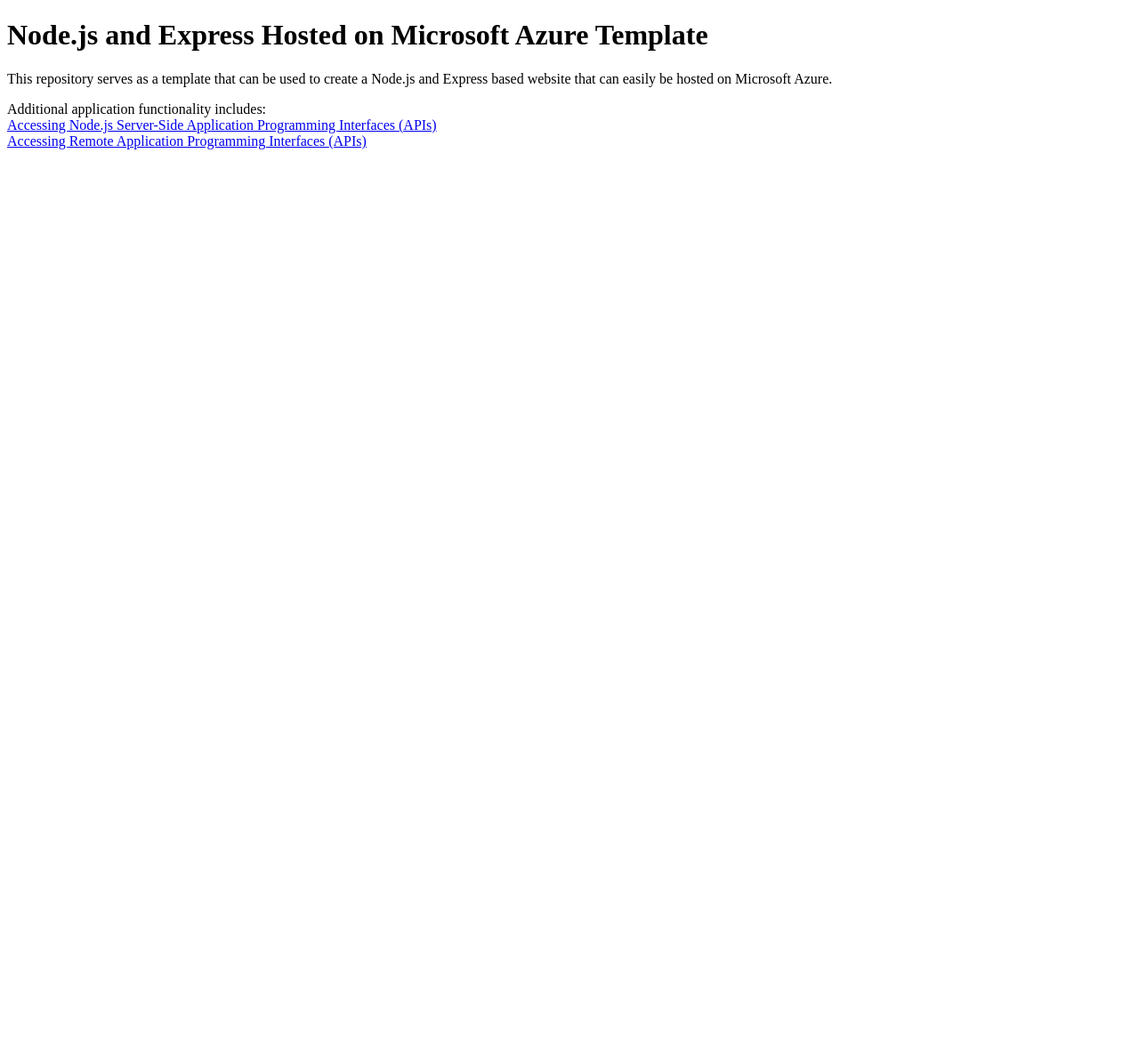
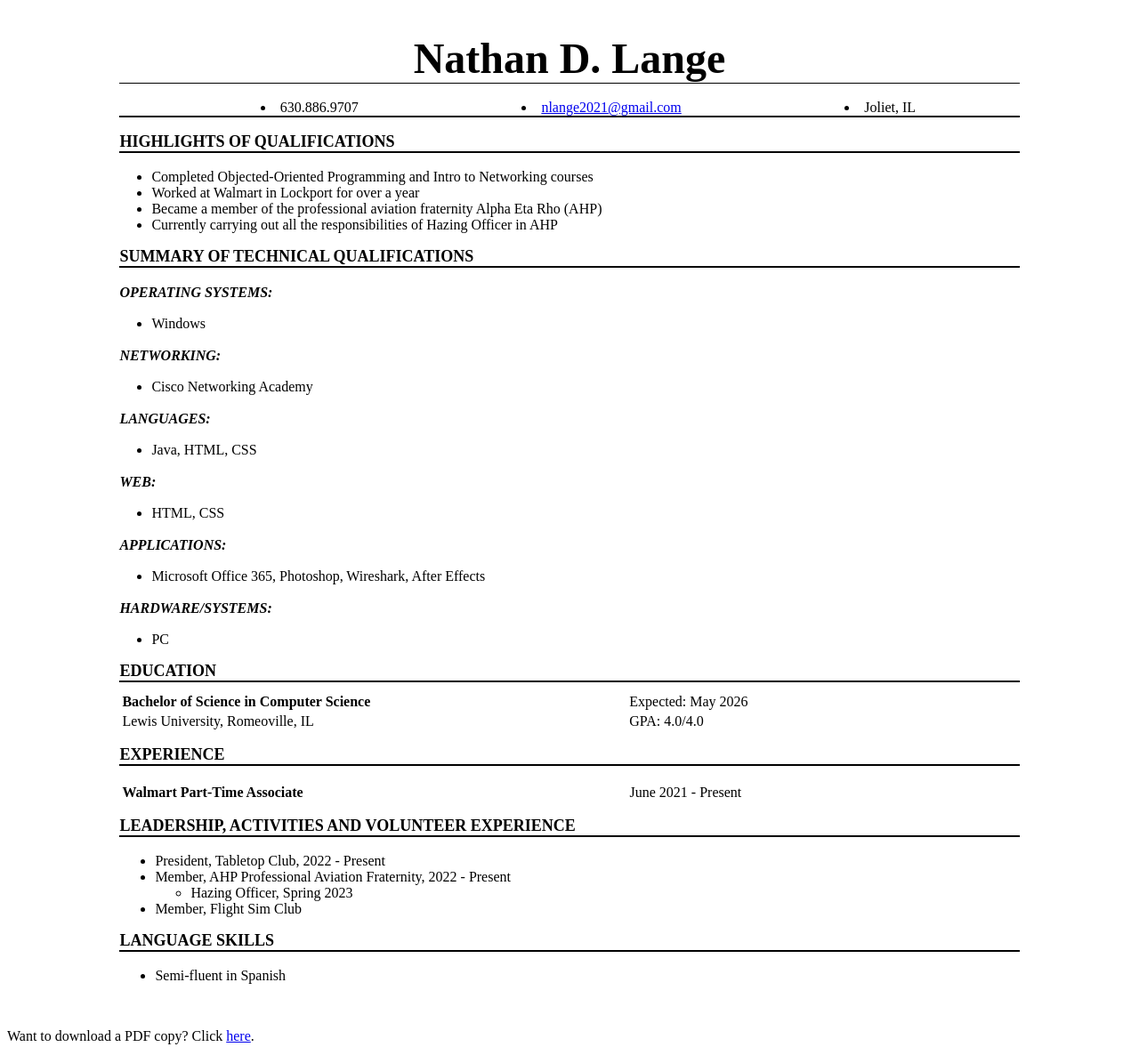
Before and after one commit to nathanLanger/lange-nathan-web-resume, a website: page static/index.html in a window 1280 px wide. Shown: the whole page at 89% size. Before the commit the page ends 800 px from the top, so only its background shows below. Drawn offline with Linux system fonts and the light colour scheme.

Commit message:
Update to index.html, index.css, and images folder.

```diff
--- a/package.json
+++ b/package.json
@@ -9,6 +9,6 @@
         "start": "node index.js"
     },
     "dependencies": {
-        "express": "^4.17.3"
+        "express": "^4.18.2"
     }
 }
--- /dev/null
+++ b/static/index.css
@@ -0,0 +1,60 @@
+* {
+    font-family:'Times New Roman', Times, serif;
+    font-size: 16px;
+}
+body {
+    background-color:white;
+}
+.title {
+    font-size: 48px;
+    color:black;
+    text-align:center;
+    margin-top: 1cm;
+    margin-bottom: 0px;
+}
+.title_hr {
+    margin-top: 0px;
+    border-top: 1px solid black;
+}
+hr {
+    width: 80%;
+    height: 2px;
+    border: 0px;
+    border-top: 2px solid black;
+    margin-top: 0px;
+}
+.contacts li {
+    /*will put all on one line*/
+    float:left;
+    /*to space out the li's*/
+    list-style-position: inside;
+
+    list-style-type: disc;
+}
+.contacts ul {
+    padding:0%;
+}
+.contacts li:nth-child(1) {
+    margin-left: 20%;
+}
+.contacts li:nth-child(2) {
+    margin-left: 15%;
+}
+.contacts li:nth-child(3) {
+    margin-left: 15%;
+}
+.info {
+    margin-left: 10%;
+}
+h2 {
+    margin-left: 10%;
+    font-size:18px;
+    margin-bottom: 0cm;
+}
+td {
+    width: 20cm;
+}
+.role li {
+    list-style-type:none;
+    font-style:italic;
+}
--- a/static/index.html
+++ b/static/index.html
@@ -1,15 +1,112 @@
 <!DOCTYPE html>
-<html>
-<head>
-<title>Node on Azure</title>
-</head>
-<body>
-<h1>Node.js and Express Hosted on Microsoft Azure Template</h1>
-<p>This repository serves as a template that can be used to create a Node.js and Express based website that can easily
-be hosted on Microsoft Azure.</p>
+<html lang="en">
+<!--
+    Author: Nathan Lange
+    Class:  Software Engineering
+    Description: Nathan Lange's Web Resume
+-->
+    <meta charset="UTF-8">
+    <link rel="stylesheet" href="index.css">
+    <script src="index.js"></script>
+    <title>Nathan Lange's Web Resume</title>
 
-Additional application functionality includes:<br />
-<a href="fetching-from-server.html">Accessing Node.js Server-Side Application Programming Interfaces (APIs)</a><br />
-<a href="fetching-remote-dog-breeds.html">Accessing Remote Application Programming Interfaces (APIs)</a>
-</body>
+        <body>
+            <h1 class="title">Nathan D. Lange</h1>
+            <hr class="title_hr">
+            <ul class="contacts">
+                <li>630.886.9707</li>
+                <li><a href="mailto:nlange2021@gmail.com">nlange2021@gmail.com</a></li>
+                <li>Joliet, IL</li>
+            </ul>
+            <hr>
+            <h2>HIGHLIGHTS OF QUALIFICATIONS</h2>
+            <hr>
+            <ul>
+                <li class="info">Completed Objected-Oriented Programming and Intro to Networking courses</li>
+                <li class="info">Worked at Walmart in Lockport for over a year</li>
+                <li class="info">Became a member of the professional aviation fraternity Alpha Eta Rho (AHP)</li>
+                <li class="info">Currently carrying out all the responsibilities of Hazing Officer in AHP</li>
+            </ul>
+            <h2>SUMMARY OF TECHNICAL QUALIFICATIONS</h2>
+            <hr>
+            <h2><em>OPERATING SYSTEMS:</em></h2>
+            <ul>
+                <li class="info">Windows</li>
+            </ul>
+            <h2><em>NETWORKING:</em></h2>
+            <ul>
+                <li class="info">Cisco Networking Academy</li>
+            </ul>
+            <h2><em>LANGUAGES:</em></h2>
+            <ul>
+                <li class="info">Java, HTML, CSS</li>
+            </ul>
+            <h2><em>WEB:</em></h2>
+            <ul>
+                <li class="info">HTML, CSS</li>
+            </ul>
+            <h2><em>APPLICATIONS:</em></h2>
+            <ul>
+                <li class="info">Microsoft Office 365, Photoshop, Wireshark, After Effects</li>
+            </ul>
+            <h2><em>HARDWARE/SYSTEMS:</em></h2>
+            <ul>
+                <li class="info">PC</li>
+            </ul>
+            <h2>EDUCATION</h2>
+            <hr>
+                <table class="info">
+                    <tr>
+                        <td><b>Bachelor of Science in Computer Science</b></td>
+                        <td>Expected: May 2026</td>
+                    </tr>
+                    <tr>
+                        <td>Lewis University, Romeoville, IL</td>
+                        <td>GPA: 4.0/4.0</td>
+                    </tr>
+                </table>
+            <!--
+            <h2>PROJECTS</h2>
+            <hr>
+            -->
+            <!--
+            <h2>INTERNSHIP</h2>
+            <hr>
+            -->
+            <!--
+            <h2>RESEARCH AND PRESENTATIONS</h2>
+            <hr>
+            -->
+            <h2>EXPERIENCE</h2>
+            <hr>
+            <p>
+                <table class="info">
+                    <tr>
+                        <td><b>Walmart Part-Time Associate</b></td>
+                        <td>June 2021 - Present</td>
+                    </tr>
+                </table>
+            <!--
+            </p>
+            <h2>HONORS AND AWARDS</h2>
+            <hr>
+            -->
+            <h2>LEADERSHIP, ACTIVITIES AND VOLUNTEER EXPERIENCE</h2>
+            <hr>
+                <ul class="info">
+                    <li>President, Tabletop Club, 2022 - Present</li>
+                    <li>Member, AHP Professional Aviation Fraternity, 2022 - Present</li>
+                        <ul>
+                            <li class="role">Hazing Officer, Spring 2023</li>
+                        </ul>
+                    <li>Member, Flight Sim Club</li>
+                </ul>
+            <h2>LANGUAGE SKILLS</h2>
+            <hr>
+                <ul class="info">
+                    <li>Semi-fluent in Spanish</li>
+                </ul>
+            <br>
+            <p>Want to download a PDF copy? Click <a href="lange_nathan_resume.pdf">here</a>.</p>
+        </body>
 </html>
```
Also changed, not shown: 2 other files.
